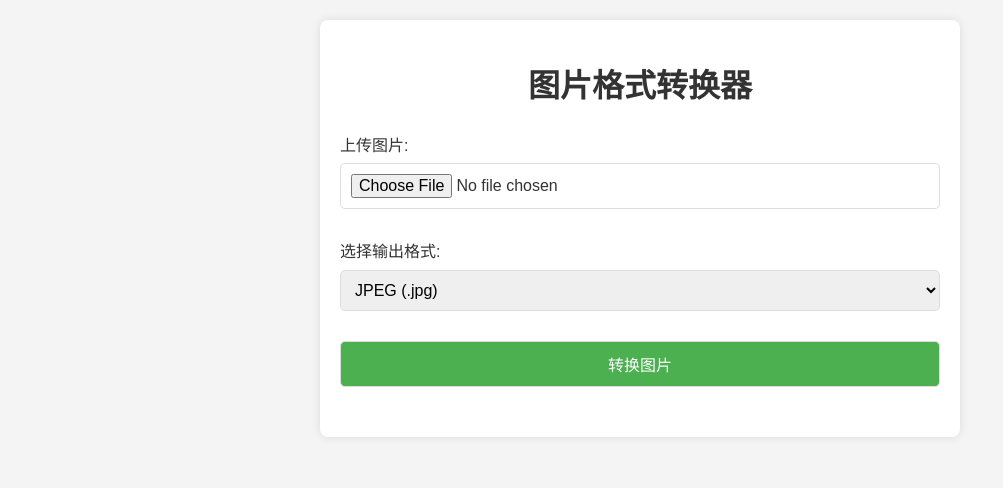
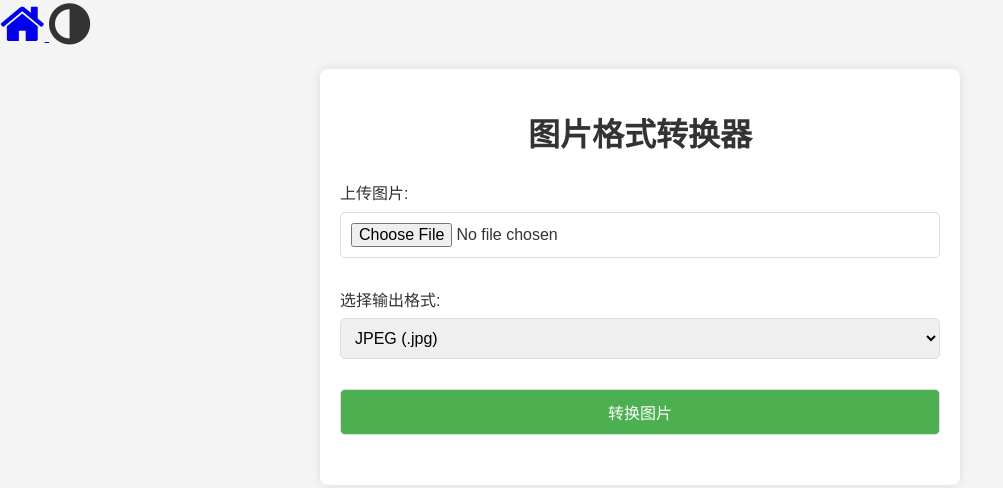
Before and after one commit to lcz-0713/lcz-0713.github.io, a plain HTML site: page photo/index3.html in a window 1280 px wide. Shown: the whole page, without its empty margins (0-1003 px from the left). Drawn offline with Linux system fonts and the light colour scheme.

Commit message:
Add files via upload

```diff
--- a/photo/index3.html
+++ b/photo/index3.html
@@ -5,6 +5,8 @@
     <meta name="viewport" content="width=device-width, initial-scale=1.0">
     <title>图片格式转换器</title>
     <link rel="stylesheet" href="../dark-mode.css">
+    <link rel="stylesheet" href="https://cdn.staticfile.org/font-awesome/4.7.0/css/font-awesome.css">
+    <link rel="stylesheet" href="../button.css">
     <style>
         body {
             font-family: Arial, sans-serif;
@@ -101,6 +103,12 @@
     </style>
 </head>
 <body>
+    <a class="home-button" href="../index.html">
+        <i class="fa fa-home" style="font-size:48px;"></i>
+    </a>
+    <a id="toggle-dark-mode" class="toggle-dark-mode">
+        <i class="fa fa-adjust" style="font-size:48px;"></i>
+    </a>
     <div class="container">
         <h1>图片格式转换器</h1>
         <div class="form-group">
```
Also changed, not shown: photo/index1.html (+8 -0 lines), photo/index2.html (+8 -0 lines).
